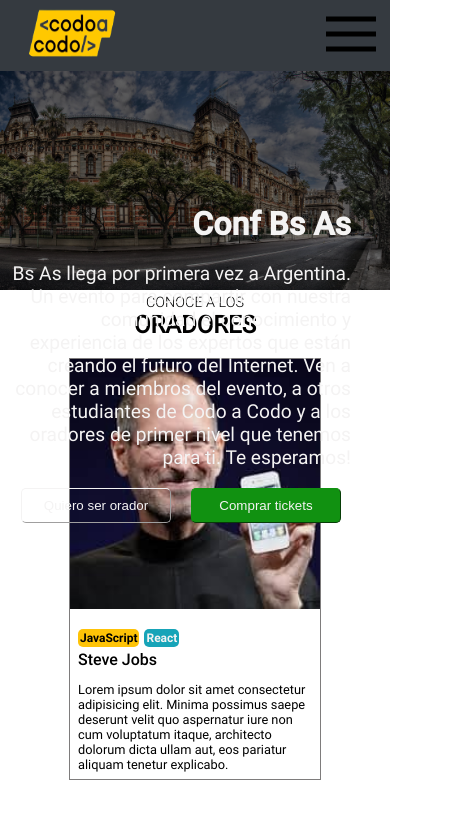
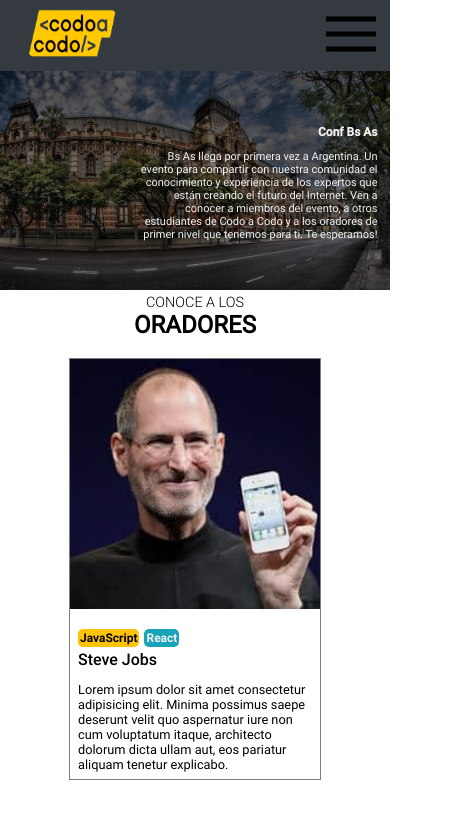
Before and after one commit to MakoskiVictor/CodoACodoIntegrador, an Angular app: page / in a window 390 px wide. Shown: the top 816 px of the page, 459 px wide, since content can reach past the window. Built offline with nearby package versions, Linux system fonts and the light colour scheme.

Commit message:
add responsive styles

```diff
--- a/src/app/modules/shared/components/conf-details/conf-details.component.scss
+++ b/src/app/modules/shared/components/conf-details/conf-details.component.scss
@@ -40,5 +40,36 @@ section {
     }
   }
 
+  @media screen and (max-width: 1080px) {
+    .textContainer {
+      max-width: 100%;
+      right: 0;
+      top: 50%;
+      transform: translateY(-50%);
+
+      h1 {
+        font-family: Roboto-Medium;
+        font-size: .75rem;
+        margin-bottom: 0px;
+        margin-right: 5%;
+      }
+
+      p {
+        text-wrap: wrap;
+        font-size: .6875rem;
+        max-width: 250px;
+        margin-right: 5%;
+      }
+
+      .buttonContainer {
+        display: none;
+      }
+    }
+
+    .bairesImg {
+      width: 100%; /* Haz que la imagen ocupe el ancho completo */
+    }
+  }
+
 
 }
--- a/src/app/modules/shared/components/footer/footer.component.scss
+++ b/src/app/modules/shared/components/footer/footer.component.scss
@@ -11,9 +11,9 @@ footer {
     flex-wrap: wrap;
 
     li {
-      min-width: 80px;
       align-self: center;
       padding: 10px;
+      margin: auto;
       a {
         text-decoration: none;
         color: var(--color-blanco);
--- a/src/app/modules/shared/components/form/form.component.scss
+++ b/src/app/modules/shared/components/form/form.component.scss
@@ -2,6 +2,7 @@ section {
   display: flex;
   align-content: center;
   justify-content: center;
+  width: 100%;
 
   p, h3 {
     text-align: center;
@@ -27,6 +28,7 @@ section {
       display: flex;
       justify-content: space-between;
       input {
+        min-width: 6.25rem;
         gap: 1.25rem;
         min-width: 15.625rem;
         padding: 5px;
@@ -66,3 +68,52 @@ section {
   }
 
 }
+
+@media screen and (max-width: 540px) {
+
+  section {
+
+    p {
+      font-size: .625rem;
+    }
+
+    h3 {
+      font-size: 1rem;
+    }
+
+    form {
+
+      .inputContainer {
+
+        flex-wrap: wrap;
+
+        input {
+          gap: 0rem;
+          margin: 5px auto;
+        }
+      }
+
+      .textareaContainer {
+
+        width: 100%;
+        margin: 5px auto;
+        textarea {
+          width: 100%;
+          min-width: 300px;
+          resize: none;
+        }
+      }
+
+      .remembering {
+        font-size: 10px;
+      }
+
+      button {
+        min-width: 150px;
+        gap: 0rem;
+        margin: 0 auto 20px auto;
+      }
+    }
+  }
+
+}
```
